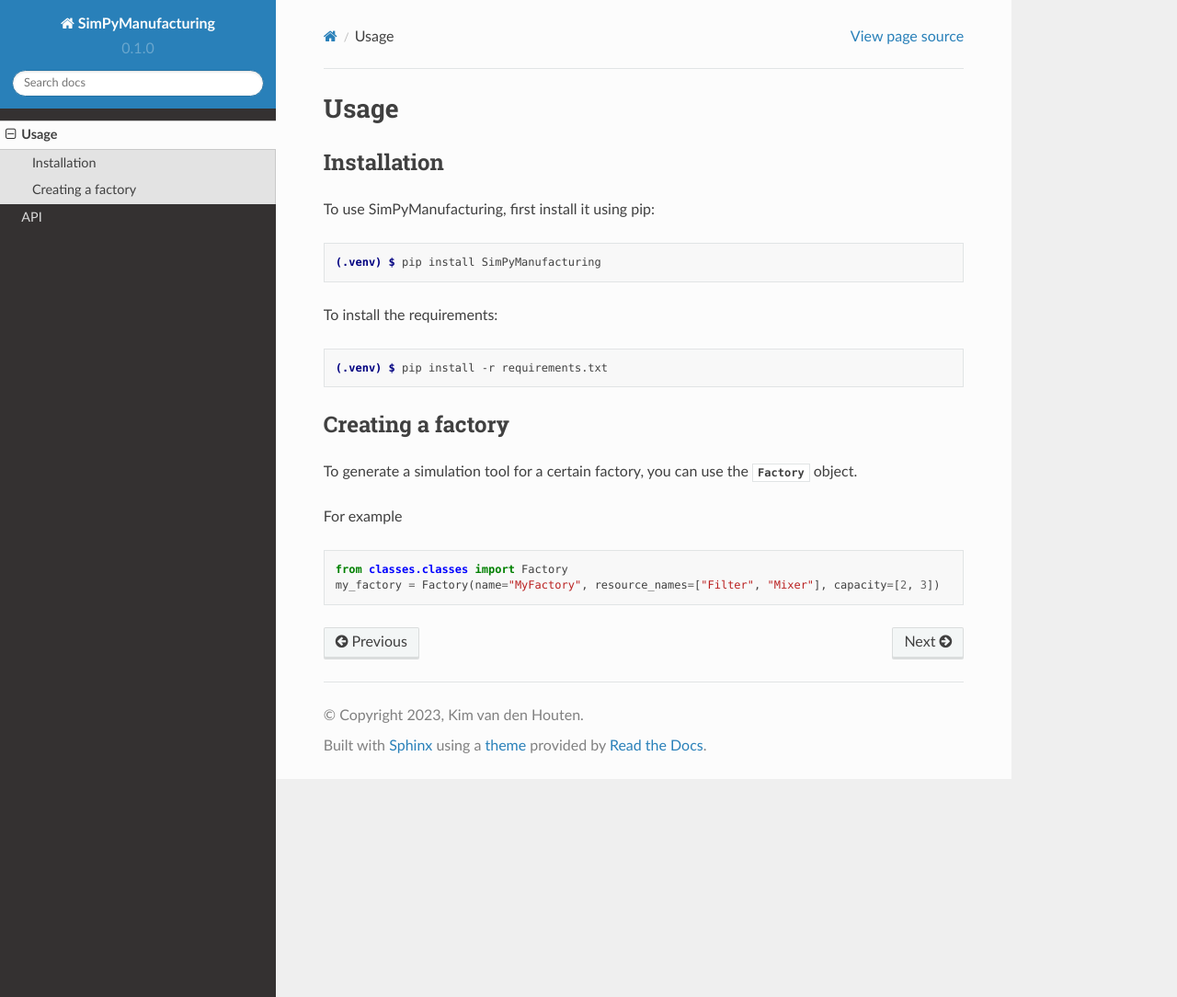
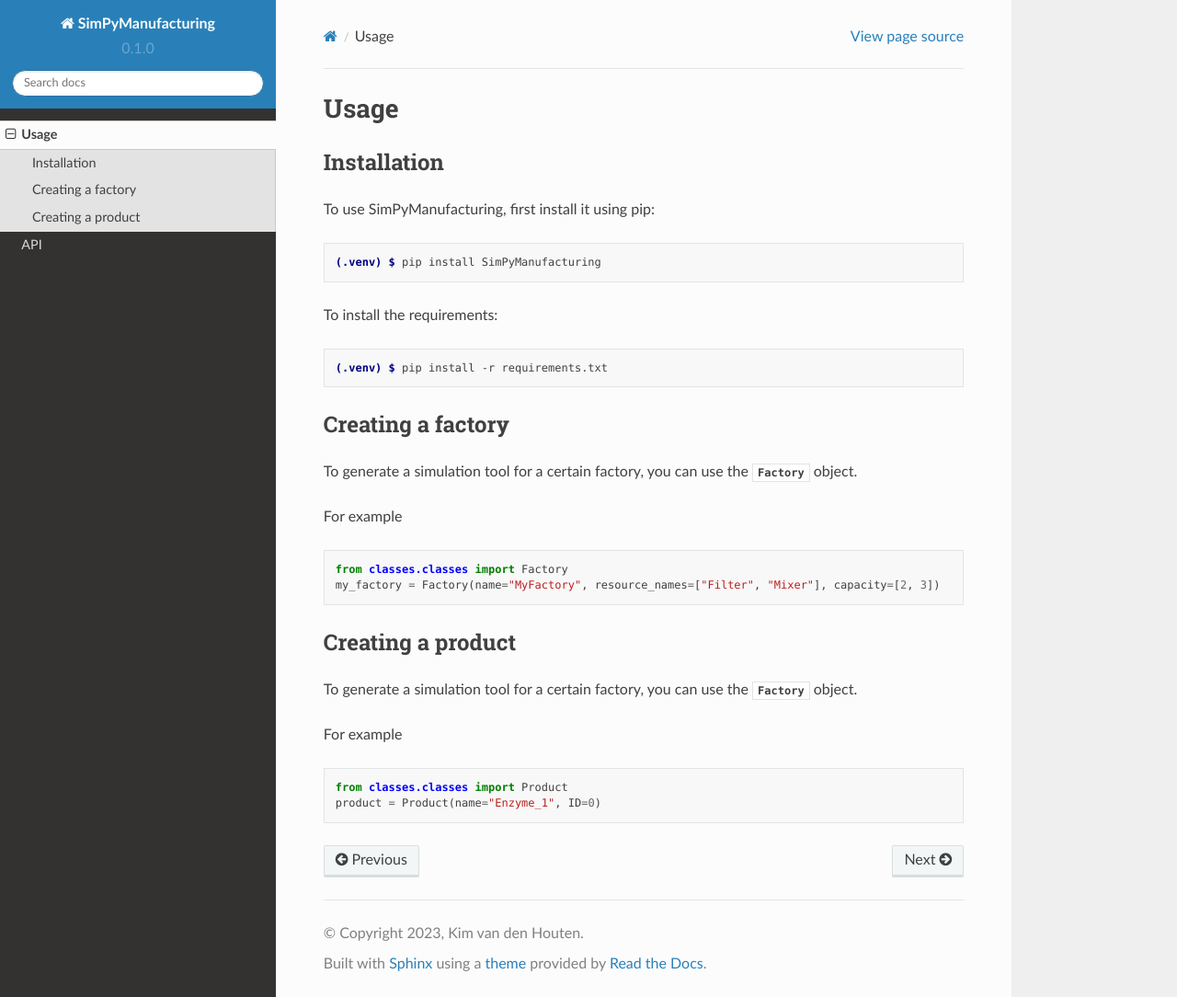
Before and after one commit to kimvandenhouten/SimPyManufacturing-documentation, a Sphinx documentation site: the page built from docs/source/usage.rst, in a window 1280 px wide and 1084 px high. Shown: the whole window at 92% size. Built offline with Sphinx 7.4.7 and the Read the Docs theme 2.0.0, drawn with Linux system fonts in a browser that asks for light colours.

Commit message:
Update usage.rst

```diff
--- a/docs/source/usage.rst
+++ b/docs/source/usage.rst
@@ -29,3 +29,16 @@
 
    from classes.classes import Factory
    my_factory = Factory(name="MyFactory", resource_names=["Filter", "Mixer"], capacity=[2, 3])
+
+
+Creating a product
+----------------
+
+To generate a simulation tool for a certain factory, you can use the :class:`~Factory` object.
+
+For example
+
+.. code-block:: python
+
+   from classes.classes import Product
+   product = Product(name="Enzyme_1", ID=0)
```
